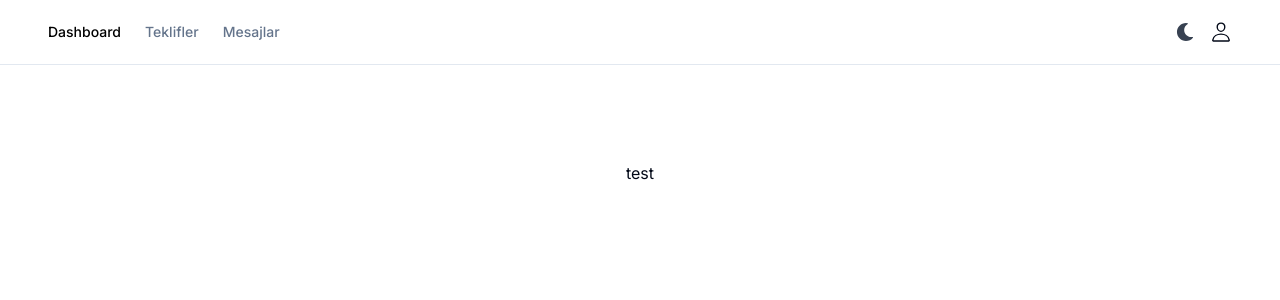
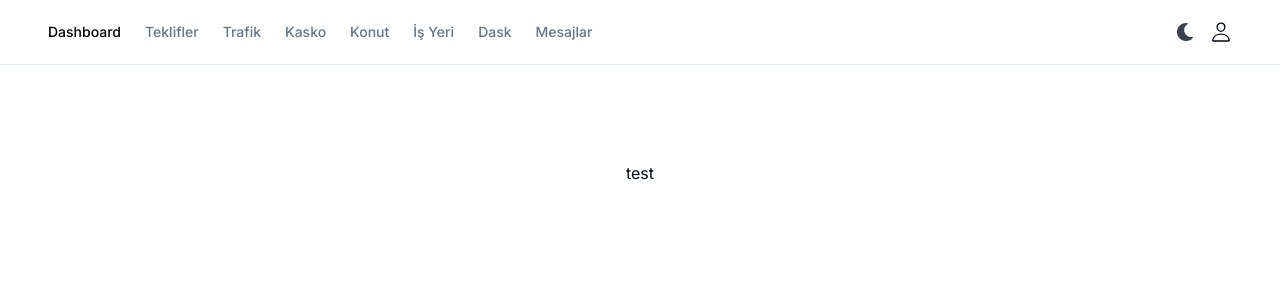
Before and after one commit to furkanleylek/Sigorta-Admin-Panel, a Next.js app: page / in a window 1280 px wide. Shown: the top 300 px of the page. Built offline with nearby package versions, Linux system fonts and the light colour scheme.

Commit message:
trafik forms

```diff
--- /dev/null
+++ b/app/(root)/trafik/page.tsx
@@ -0,0 +1,27 @@
+import React from 'react'
+import AllTeklifler from '@/components/teklifler/all-teklifler';
+import { Separator } from '@/components/ui/separator';
+import TitleH1 from '@/components/ui/h1';
+import prismadb from '@/lib/prismadb'
+import { TrafikTable } from '@/components/teklifler/trafik-table';
+export const metadata = {
+    title: 'Trafik',
+    description: 'Trafik description',
+}
+
+const TrafikPage = async () => {
+
+    const trafikData = await prismadb.trafik.findMany()
+    return (
+        <div className="flex space-y-8 mt-8 flex-col">
+            <div className='flex items-center justify-between w-full'>
+                <TitleH1>
+                    Trafik
+                </TitleH1>
+            </div>
+            <Separator />
+            <TrafikTable trafikData={trafikData} />
+        </div>
+    );
+}
+export default TrafikPage
--- /dev/null
+++ b/app/api/trafik/route.ts
@@ -0,0 +1,54 @@
+import { NextRequest, NextResponse } from "next/server"
+import prismadb from '@/lib/prismadb'
+
+export async function POST(
+    req: Request,
+) {
+    try {
+        const origin = req.headers.get('origin')
+        const body = await req.json()
+        console.log(body)
+        const category = await prismadb.trafik.create({
+            data: {
+                kullaniciAdi: body.kullaniciAdi,
+                sahipturu: body.sahipturu,
+                tcKimlik: body.tcKimlik,
+                plakaNo: body.plakaNo,
+                kullanimTarzi: body.kullanimTarzi,
+                marka: body.marka,
+                modelYili: body.modelYili,
+                ASBISno: body.ASBISno,
+                police: body.police,
+                adres: body.adres,
+                telefonNumarasi: body.telefonNumarasi,
+                eposta: body.eposta,
+                mesaj: body.mesaj
+            }
+        })
+
+        return new NextResponse(JSON.stringify(category), {
+            headers: {
+                'Access-Control-Allow-Origin': origin || '*',
+                'Content-Type': 'application/json',
+            }
+        })
+
+    } catch (error) {
+        console.log('[CATEGORİES_POST]', error)
+        return new NextResponse('Interal Error', { status: 500 })
+    }
+}
+
+
+export async function OPTIONS(request: NextRequest) {
+    const origin = request.headers.get('origin')
+
+    return new NextResponse(null, {
+        status: 204,
+        headers: {
+            'Access-Control-Allow-Origin': origin || '*',
+            'Access-Control-Allow-Methods': 'GET,OPTIONS,PATCH,DELETE,POST,PUT',
+            'Access-Control-Allow-Headers': 'Content-Type, Authorization'
+        }
+    })
+}
--- a/components/navbar/main-nav.tsx
+++ b/components/navbar/main-nav.tsx
@@ -21,6 +21,31 @@ export function MainNav({
             href: `/teklifler`,
             label: 'Teklifler',
             active: pathname === `/teklifler`,
+        },
+        {
+            href: `/trafik`,
+            label: 'Trafik',
+            active: pathname === `/trafik`,
+        },
+        {
+            href: `/kasko`,
+            label: 'Kasko',
+            active: pathname === `/kasko`,
+        },
+        {
+            href: `/konut`,
+            label: 'Konut',
+            active: pathname === `/konut`,
+        },
+        {
+            href: `/isyeri`,
+            label: 'İş Yeri',
+            active: pathname === `/isyeri`,
+        },
+        {
+            href: `/dask`,
+            label: 'Dask',
+            active: pathname === `/dask`,
         },
         {
             href: `/mesajlar`,
--- /dev/null
+++ b/components/teklifler/trafik-table.tsx
@@ -0,0 +1,88 @@
+import React from 'react'
+import prismadb from '@/lib/prismadb'
+import { Table, TableBody, TableCaption, TableCell, TableHead, TableHeader, TableRow } from '../ui/table'
+import { Alert, AlertDescription, AlertTitle } from "@/components/ui/alert"
+import Image from 'next/image'
+
+interface TrafikTableProps {
+    trafikData: {
+        id: string
+        kullaniciAdi: String
+        sahipturu: String
+        tcKimlik: String
+        plakaNo: String
+        kullanimTarzi: String
+        marka: String
+        modelYili: String
+        ASBISno: String
+        police: String
+        adres: String
+        telefonNumarasi: String
+        eposta: String
+        mesaj: String
+    }[]
+}
+
+export const TrafikTable: React.FC<TrafikTableProps> = async ({ trafikData }) => {
+
+    return (
+        <>
+            {
+                trafikData
+                    ?
+                    <Table className='text-[10px]'>
+                        <TableHeader>
+                            <TableRow >
+                                <TableHead>Sahip Türü</TableHead>
+                                <TableHead>Ad Soyad</TableHead>
+                                <TableHead>T.C. Kimlik</TableHead>
+                                <TableHead>Plaka No</TableHead>
+                                <TableHead>Kullanım Tarzı</TableHead>
+                                <TableHead>Marka / Model Yılı</TableHead>
+                                <TableHead>ASBISno</TableHead>
+                                <TableHead>Poliçe</TableHead>
+                                <TableHead>Adres</TableHead>
+                                <TableHead>Telefon No</TableHead>
+                                <TableHead>E-Posta</TableHead>
+                                <TableHead>Mesaj</TableHead>
+                            </TableRow>
+                        </TableHeader>
+                        <TableBody>
+                            {
+                                trafikData?.map((product) => {
+                                    return (
+                                        <TableRow key={product.id}>
+                                            <TableCell>{product.sahipturu}  $</TableCell>
+                                            <TableCell>{product.kullaniciAdi}</TableCell>
+                                            <TableCell> {product.tcKimlik}</TableCell>
+                                            <TableCell>{product.plakaNo}</TableCell>
+                                            <TableCell>{product.kullanimTarzi}</TableCell>
+                                            <TableCell>{product.marka} / {product.modelYili}</TableCell>
+                                            <TableCell>{product.ASBISno}</TableCell>
+                                            <TableCell>{product.police}</TableCell>
+                                            <TableCell>{product.adres}</TableCell>
+                                            <TableCell>{product.telefonNumarasi}</TableCell>
+                                            <TableCell>{product.eposta}</TableCell>
+                                            <TableCell>{product.mesaj}</TableCell>
+                                        </TableRow>
+                                    )
+                                })
+                            }
+                        </TableBody>
+                    </Table>
+                    :
+                    (
+                        <div className='w-full md:w-1/2 mx-auto pt-32'>
+                            <Alert>
+                                <AlertTitle>Product Not Found !</AlertTitle>
+                                <AlertDescription>
+                                    You have to add products to your category.
+                                </AlertDescription>
+                            </Alert>
+                        </div>
+                    )
+            }
+        </>
+
+    )
+}
--- a/middleware.js
+++ b/middleware.js
@@ -1,6 +1,7 @@
 import { NextResponse } from 'next/server'
 import isAuthPages from './utils/isAuthPages'
 export async function middleware(request) {
+
     const { url, nextUrl, cookies } = request
     const { value: token } = cookies.get('token') ?? { value: null } // to name of value with token
     const isAuthPageRequested = isAuthPages(nextUrl.pathname)
--- a/next.config.js
+++ b/next.config.js
@@ -1,4 +1,17 @@
 /** @type {import('next').NextConfig} */
-const nextConfig = {}
+const nextConfig = {
+    async headers() {
+        return [
+            {
+                source: '/api/trafik',
+                headers: [
+                    {
+                        key: 'Access-Control-Allow-Origin', value: '*'
+                    },
+                ]
+            }
+        ]
+    }
+}
 
 module.exports = nextConfig
```
Also changed, not shown: 1 other file (tests, documents, lock files or other folders).
